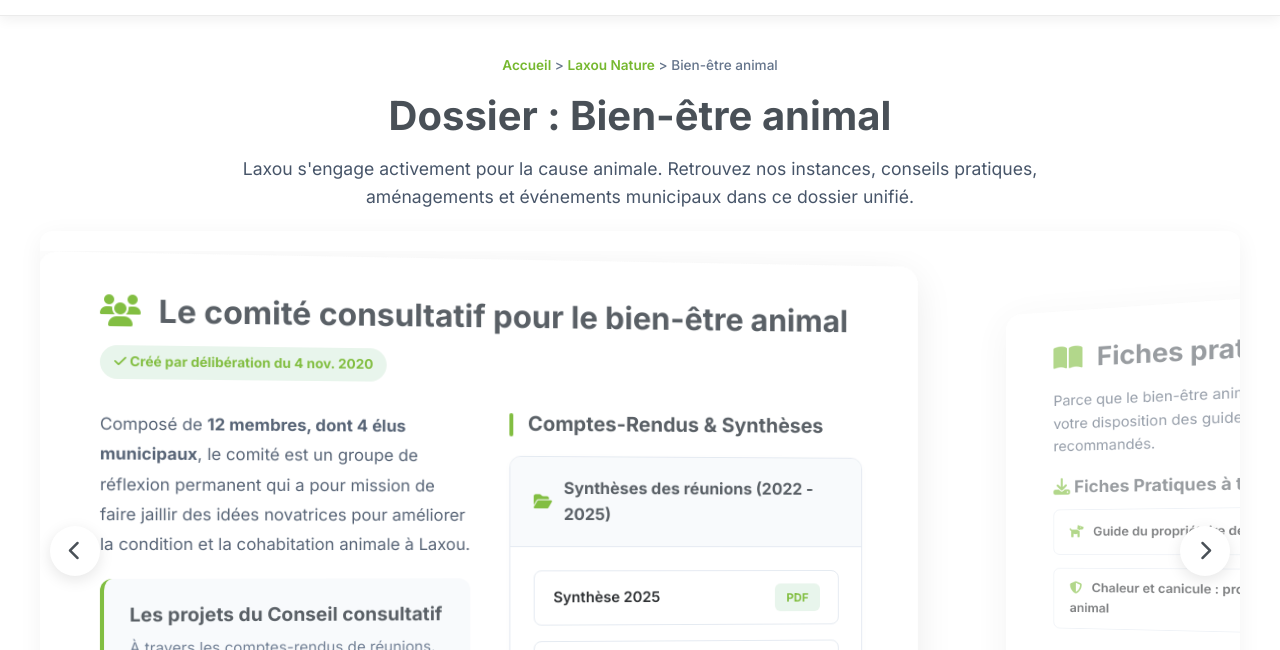
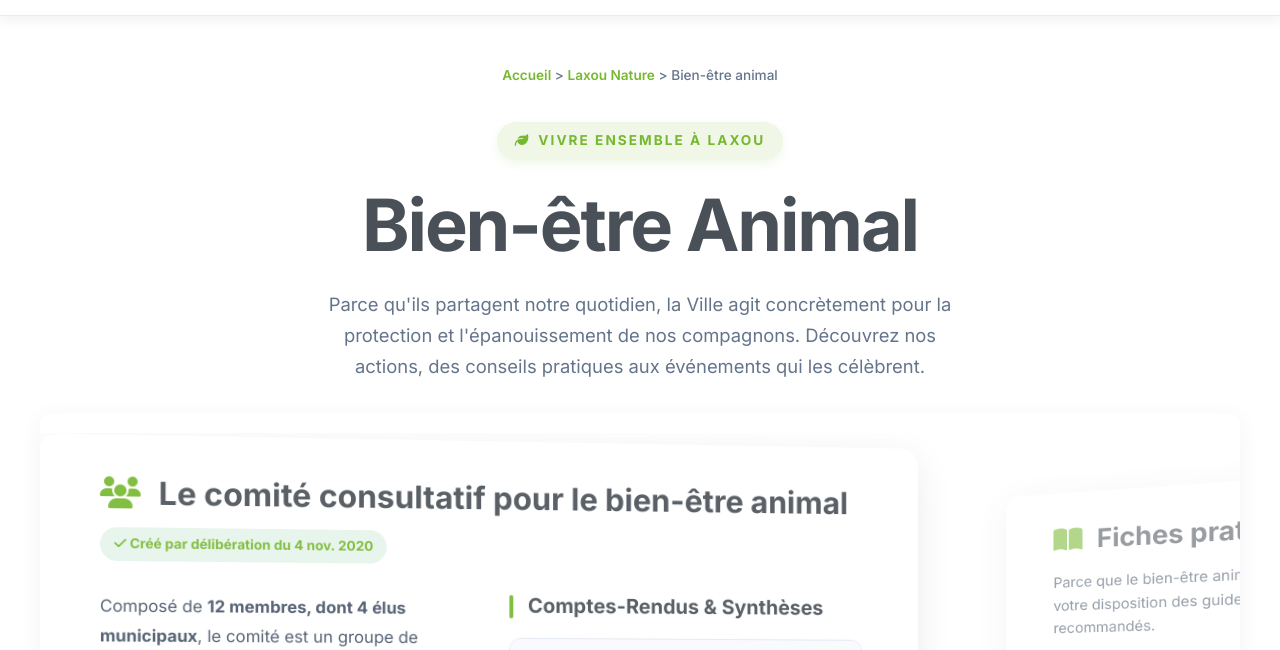
Before and after one commit to tomawass/laxou-poc, a plain HTML site: page bien-etre-animal.html in a window 1280 px wide. Shown: the part 75-725 px from the top of the page. Drawn offline with Linux system fonts and the light colour scheme.

Commit message:
style: replace boring administrative header with beautiful editorial layout for Bien-etre animal

```diff
--- a/bien-etre-animal.html
+++ b/bien-etre-animal.html
@@ -17,7 +17,7 @@
       href="https://cdnjs.cloudflare.com/ajax/libs/font-awesome/6.5.1/css/all.min.css"
     />
 
-    <link rel="stylesheet" href="styles.css?v=7014702529" />
+    <link rel="stylesheet" href="styles.css?v=8014679366" />
   </head>
   <body>
     <!-- Header -->
@@ -234,19 +234,22 @@
 
     <main>
       <!-- En-tête de la Page Mère -->
-      <section class="container pole-header" style="padding-bottom: 20px">
-        <div class="pole-breadcrumb">
-          <a href="index.html">Accueil</a> &gt;
-          <a href="laxou-nature.html">Laxou Nature</a> &gt;
-          <span>Bien-être animal</span>
+      <!-- En-tête de la Page (Style Éditorial / Magazine) -->
+    <section class="editorial-header">
+      <div class="container">
+        <div class="pole-breadcrumb editorial-breadcrumb">
+          <a href="index.html">Accueil</a> &gt; <a href="laxou-nature.html">Laxou Nature</a> &gt; <span>Bien-être animal</span>
         </div>
-        <h1 class="pole-title">Dossier : Bien-être animal</h1>
-        <p class="pole-description">
-          Laxou s'engage activement pour la cause animale. Retrouvez nos
-          instances, conseils pratiques, aménagements et événements municipaux
-          dans ce dossier unifié.
-        </p>
-      </section>
+
+        <div class="editorial-title-wrapper">
+          <span class="editorial-eyebrow"><i class="fa-solid fa-leaf" style="margin-right:8px;"></i>Vivre ensemble à Laxou</span>
+          <h1 class="editorial-main-title">Bien-être Animal</h1>
+          <p class="editorial-subtitle">
+            Parce qu'ils partagent notre quotidien, la Ville agit concrètement pour la protection et l'épanouissement de nos compagnons. Découvrez nos actions, des conseils pratiques aux événements qui les célèbrent.
+          </p>
+        </div>
+      </div>
+    </section>
 
       <!-- CONTAINER SPA (Swipe/Slider) -->
       <div class="container">
--- a/styles.css
+++ b/styles.css
@@ -3247,3 +3247,46 @@ img {
   .arrow-3d { display: none; } /* On cache les flèches sur mobile car on peut swiper */
   .hbar-labels { display: none; }
 }
+
+/* =========================================
+   HEADER STYLE ÉDITORIAL / MAGAZINE
+   ========================================= */
+.editorial-header {
+  text-align: center;
+  padding: 50px 20px 30px;
+  position: relative;
+}
+.editorial-breadcrumb {
+  justify-content: center;
+  margin-bottom: 35px;
+}
+.editorial-eyebrow {
+  display: inline-block;
+  font-family: var(--font-heading);
+  font-size: 0.85rem;
+  font-weight: 800;
+  text-transform: uppercase;
+  letter-spacing: 0.15em;
+  color: var(--user-accent);
+  background: #f0f7e6;
+  padding: 8px 18px;
+  border-radius: 30px;
+  margin-bottom: 25px;
+  box-shadow: 0 4px 10px rgba(118, 184, 47, 0.1);
+}
+.editorial-main-title {
+  font-family: var(--font-heading);
+  font-size: clamp(3rem, 6vw, 4.5rem);
+  font-weight: 800;
+  color: var(--user-primary-dark);
+  margin: 0 0 25px 0;
+  line-height: 1.1;
+  letter-spacing: -0.03em;
+}
+.editorial-subtitle {
+  max-width: 650px;
+  margin: 0 auto;
+  font-size: 1.15rem;
+  color: #64748b;
+  line-height: 1.7;
+}
```
